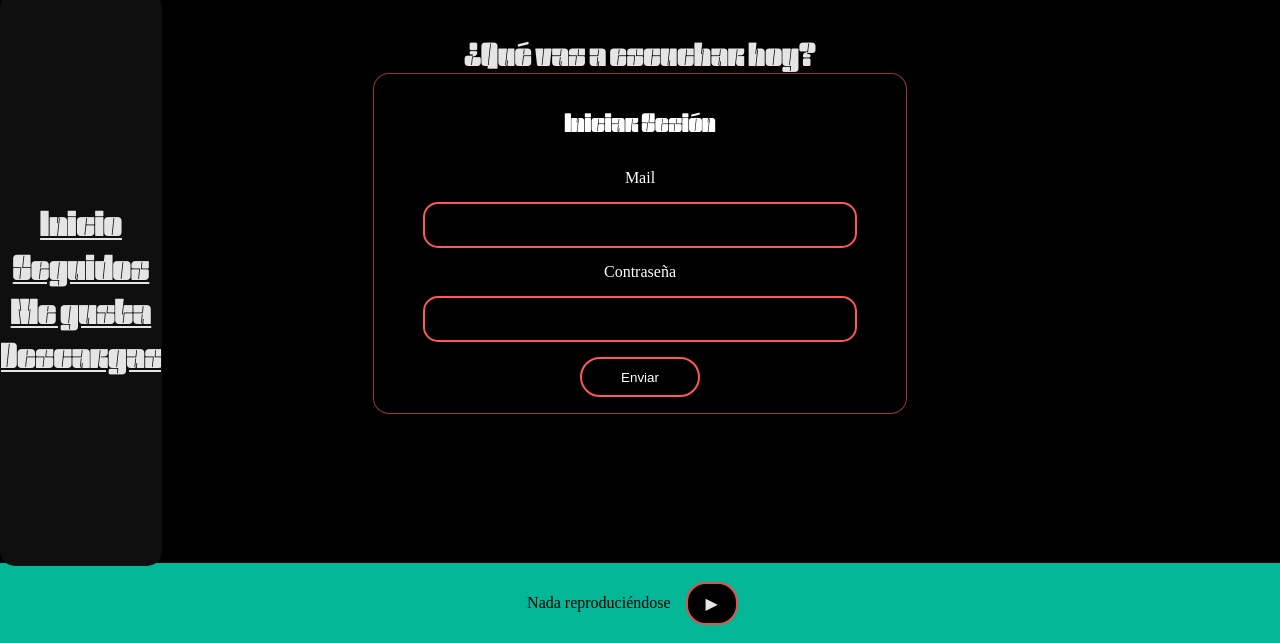
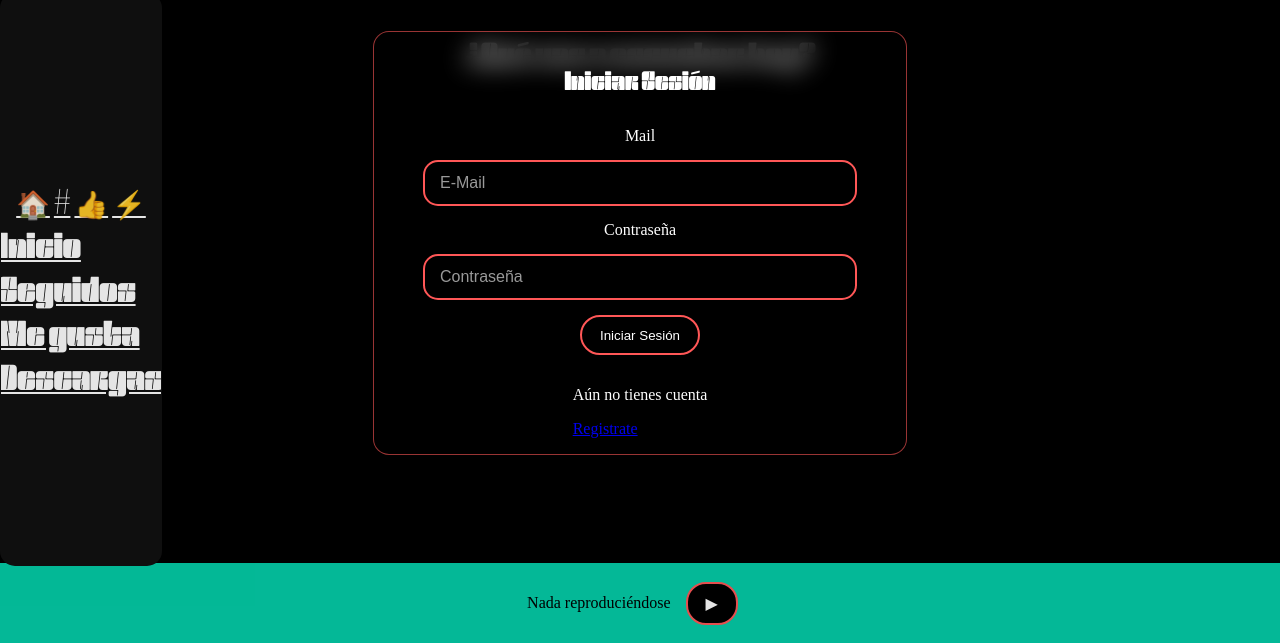
Before and after one commit to Developer246/MYMUSICK, a plain HTML site: page index.html in a window 1280 px wide. Both pictures are taken after a click on the button "Iniciar Sesión". Shown: the part 157-800 px from the top of the page. Drawn offline with Linux system fonts and the light colour scheme.

Commit message:
Update index.html

```diff
--- a/index.html
+++ b/index.html
@@ -23,10 +23,18 @@
 </header>
 
 <aside class="sidebar">
-  <a href="#">Inicio</a>
-  <a href="#">Seguidos</a>
-  <a href="#">Me gusta</a>
-  <a href="#">Descargas</a>
+ <div class="iconsdbar">
+     <a href="#inicio">🏠</a>
+     <a href="#seguido">#</a>
+     <a href="#megusta">👍</a>
+     <a href="#Descargados">⚡️</a>
+ </div>
+ <div class="textsdbar">
+   <a href="#inicio">Inicio</a>
+   <a href="#seguido">Seguidos</a>
+   <a href="#megusta">Me gusta</a>
+   <a href="#Descargados">Descargas</a>
+ </div>
 </aside>
 
 <p class="intxt">¿Qué vas a escuchar hoy?</p>
@@ -39,28 +47,26 @@
   <div id="yt-player" style="width:0;height:0;overflow:hidden"></div>
 </footer>
 
-<!-- LOGIN -->
 <dialog id="login">
   <form method="dialog" class="login-form">
     <h3 class="intex">Iniciar Sesión</h3>
 
     <label class="labels">Mail</label>
-    <input class="input-field" type="email" required>
+    <input class="input-field" placeholder="E-Mail" type="email" required>
 
     <label class="labels">Contraseña</label>
-    <input class="input-field" type="password" required>
-
-    <button class="bttlg">Enviar</button>
+    <input class="input-field" placeholder="Contraseña" type="password" required>
+    <button class="bttlg">Iniciar Sesión</button>
+    <div>
+    <p> Aún no tienes cuenta </p><a href="registrate">Registrate</a>
+    </div>
   </form>
 </dialog>
 
-<!-- YOUTUBE API -->
 <script src="https://www.youtube.com/iframe_api"></script>
 
 <script>
-/* =========================
-   BUSCADOR
-========================= */
+
 const input = document.querySelector(".search");
 const results = document.getElementById("results");
 
@@ -70,7 +76,7 @@
   const query = input.value.trim();
   if (!query) return;
 
-  results.innerHTML = "Buscando... 🎶";
+  results.innerHTML = `<p class="mtpt">Buscando... 🎶</p>`;
 
   try {
     const res = await fetch(
@@ -80,7 +86,8 @@
     const songs = await res.json();
     renderSongs(songs);
   } catch {
-    results.innerHTML = "Error al buscar 😢";
+    results.innerHTML = `<p class="mtpt">"Error al buscar 😢"</p>`;
+
   }
 });
 
@@ -100,7 +107,9 @@
       <img src="${song.thumbnail}" width="120" loading="lazy">
       <strong>${song.title}</strong>
       <small>${song.artist}</small>
-      <a href="${song.url}" download="${song.title}.mp3">⬇️ Descargar</a>
+      <a href="https://mymusick-backend.onrender.com/download/${song.url}">
+    ⬇️ Descargar
+    </a>
     `;
 
     div.addEventListener("click", (e) => {
@@ -112,9 +121,6 @@
   });
 }
 
-/* =========================
-   YOUTUBE PLAYER
-========================= */
 let player;
 let currentSong = null;
 let isPlaying = false;
```
